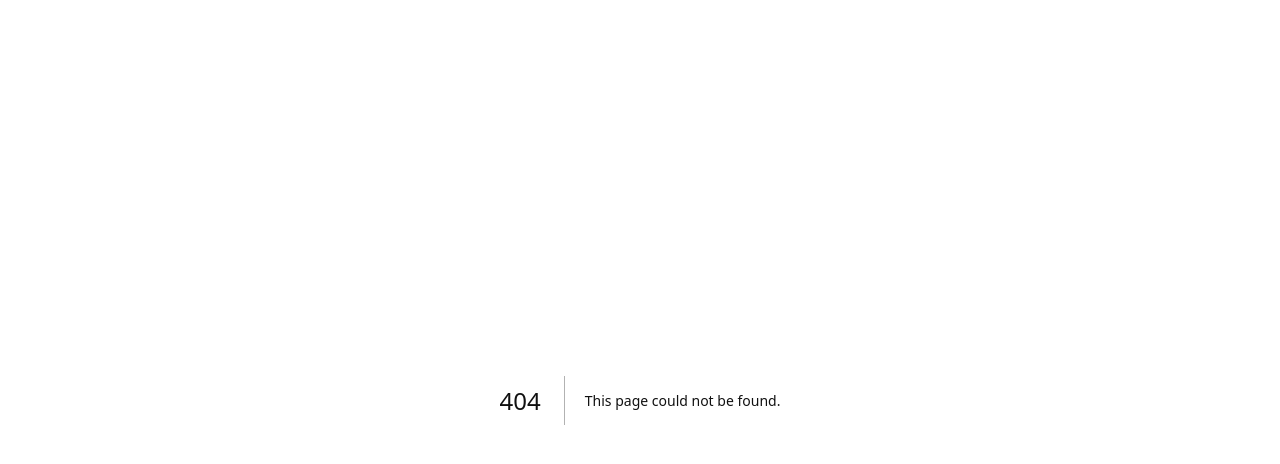
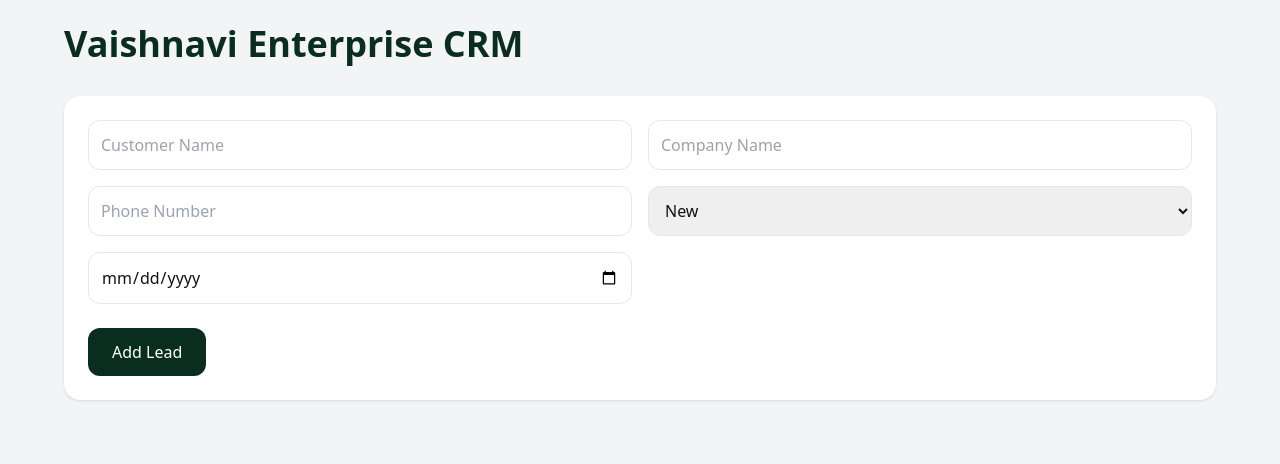
Before and after one commit to vaishnavienterprise-in/vaishnavi-website, a Next.js app: page /app/crm in a window 1280 px wide. Before the commit this address had no page. Shown: the top 464 px of the page. Built offline with nearby package versions, Linux system fonts and the light colour scheme; a web font is replaced by a local one.

Commit message:
Create page.tsx

```diff
--- /dev/null
+++ b/app/app/crm/page.tsx
@@ -0,0 +1,190 @@
+'use client';
+
+import { useState, useEffect } from 'react';
+
+interface Lead {
+  name: string;
+  company: string;
+  phone: string;
+  status: string;
+  followup: string;
+}
+
+export default function CRMPage() {
+  const [leads, setLeads] = useState<Lead[]>([]);
+  const [name, setName] = useState('');
+  const [company, setCompany] = useState('');
+  const [phone, setPhone] = useState('');
+  const [status, setStatus] = useState('New');
+  const [followup, setFollowup] = useState('');
+
+  useEffect(() => {
+    const savedLeads = localStorage.getItem('ve-leads');
+
+    if (savedLeads) {
+      setLeads(JSON.parse(savedLeads));
+    }
+  }, []);
+
+  useEffect(() => {
+    localStorage.setItem('ve-leads', JSON.stringify(leads));
+  }, [leads]);
+
+  const addLead = () => {
+    if (!name || !phone) return;
+
+    const newLead = {
+      name,
+      company,
+      phone,
+      status,
+      followup,
+    };
+
+    setLeads([newLead, ...leads]);
+
+    setName('');
+    setCompany('');
+    setPhone('');
+    setStatus('New');
+    setFollowup('');
+  };
+
+  return (
+    <div className="min-h-screen bg-gray-100 p-6">
+
+      <div className="max-w-6xl mx-auto">
+
+        <h1 className="text-4xl font-bold text-[#092E20] mb-8">
+          Vaishnavi Enterprise CRM
+        </h1>
+
+        <div className="bg-white rounded-2xl shadow p-6 mb-10">
+
+          <div className="grid md:grid-cols-2 gap-4">
+
+            <input
+              placeholder="Customer Name"
+              value={name}
+              onChange={(e) => setName(e.target.value)}
+              className="border p-3 rounded-xl"
+            />
+
+            <input
+              placeholder="Company Name"
+              value={company}
+              onChange={(e) => setCompany(e.target.value)}
+              className="border p-3 rounded-xl"
+            />
+
+            <input
+              placeholder="Phone Number"
+              value={phone}
+              onChange={(e) => setPhone(e.target.value)}
+              className="border p-3 rounded-xl"
+            />
+
+            <select
+              value={status}
+              onChange={(e) => setStatus(e.target.value)}
+              className="border p-3 rounded-xl"
+            >
+              <option>New</option>
+              <option>Quotation Sent</option>
+              <option>Follow Up</option>
+              <option>Closed</option>
+            </select>
+
+            <input
+              type="date"
+              value={followup}
+              onChange={(e) => setFollowup(e.target.value)}
+              className="border p-3 rounded-xl"
+            />
+
+          </div>
+
+          <button
+            onClick={addLead}
+            className="mt-6 bg-[#092E20] text-white px-6 py-3 rounded-xl"
+          >
+            Add Lead
+          </button>
+
+        </div>
+
+        <div className="space-y-4">
+
+          {leads.map((lead, index) => (
+
+            <div
+              key={index}
+              className="bg-white rounded-2xl shadow p-6"
+            >
+
+              <div className="flex flex-col md:flex-row md:items-center md:justify-between gap-4">
+
+                <div>
+                  <h2 className="text-2xl font-semibold">
+                    {lead.name}
+                  </h2>
+
+                  <p>{lead.company}</p>
+
+                  <p>{lead.phone}</p>
+
+                  <p className="mt-2">
+                    Status:
+                    <span className="font-semibold ml-2">
+                      {lead.status}
+                    </span>
+                  </p>
+
+                  <p>
+                    Follow Up:
+                    <span className="font-semibold ml-2">
+                      {lead.followup || 'Not Set'}
+                    </span>
+                  </p>
+                </div>
+
+                <div className="flex flex-wrap gap-3">
+
+                  <a
+                    href={`tel:${lead.phone}`}
+                    className="bg-green-600 text-white px-4 py-2 rounded-xl"
+                  >
+                    Call
+                  </a>
+
+                  <a
+                    href={`https://wa.me/91${lead.phone}`}
+                    target="_blank"
+                    className="bg-green-500 text-white px-4 py-2 rounded-xl"
+                  >
+                    WhatsApp
+                  </a>
+
+                  <a
+                    href={`https://wa.me/91${lead.phone}?text=Hello ${lead.name}, sharing Vaishnavi Enterprise company introduction.`}
+                    target="_blank"
+                    className="bg-[#092E20] text-white px-4 py-2 rounded-xl"
+                  >
+                    Send Intro
+                  </a>
+
+                </div>
+
+              </div>
+
+            </div>
+
+          ))}
+
+        </div>
+
+      </div>
+
+    </div>
+  );
+}
```
